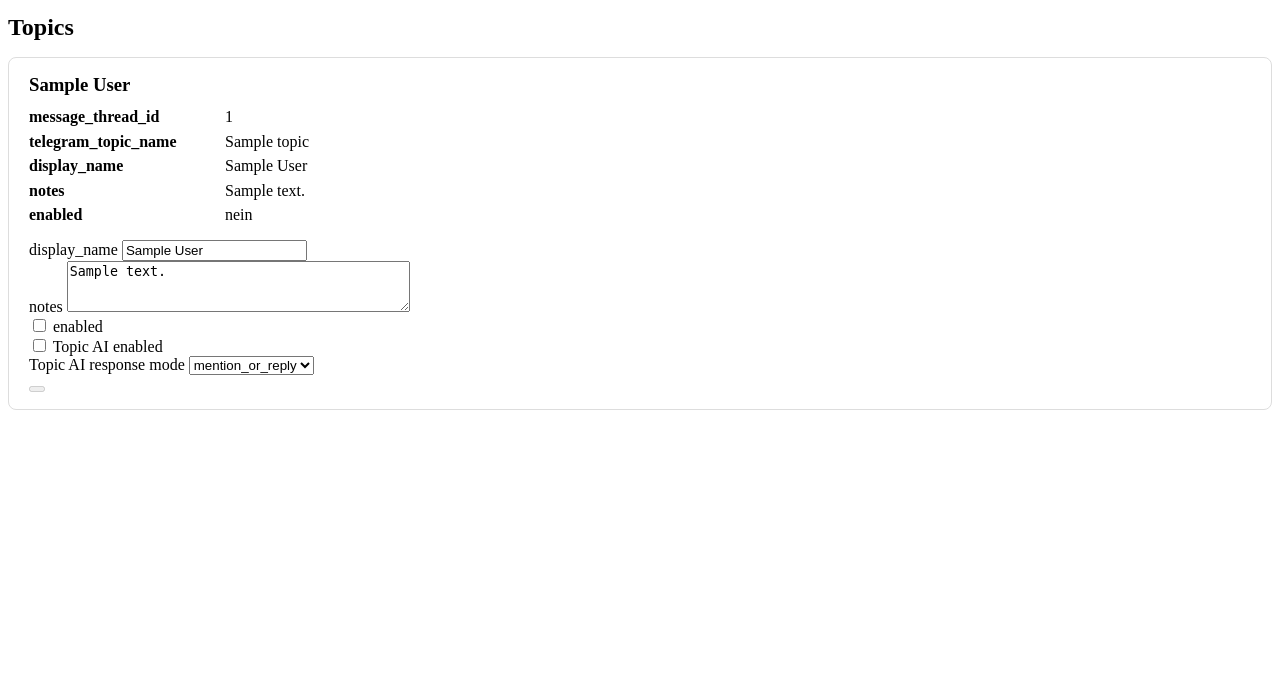
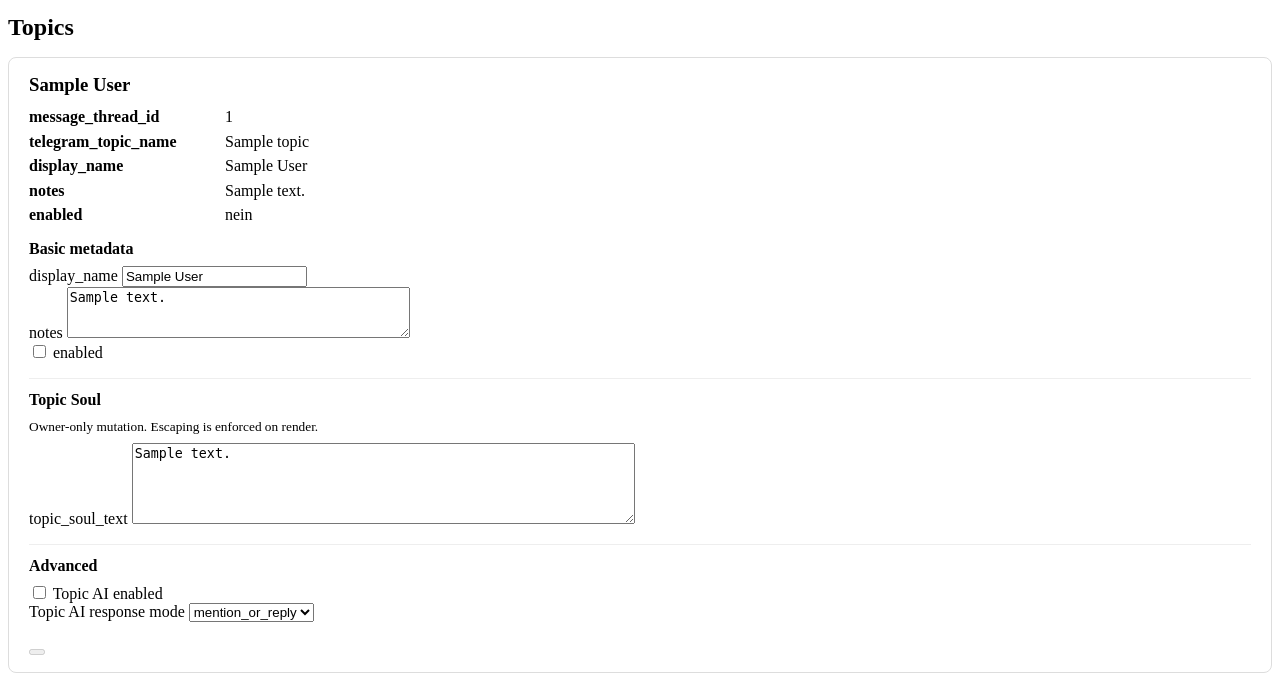
Before and after one commit to Matze383/amo-telegram-bot, a Python web app: template src/amo_bot/webui/templates/group_detail.html in a window 1280 px wide. Shown: the part 388-1069 px from the top of the page. Before the commit the page ends 798 px from the top, so only its background shows below. Run offline with Jinja, Linux system fonts and the light colour scheme; the template is opened without the code that fills it: most values are stand-ins (such as "Sample title", 1, 10 or a date in 2020).

Commit message:
Separate topic soul section on group detail

```diff
--- a/src/amo_bot/webui/templates/group_detail.html
+++ b/src/amo_bot/webui/templates/group_detail.html
@@ -45,6 +45,8 @@
 
             <form method="post" action="{{ url_for('ui.update_topic_metadata', chat_id=group.chat_id, message_thread_id=topic.message_thread_id) }}">
               {{ topic_form.csrf_token }}
+              <section aria-labelledby="topic-{{ topic.message_thread_id }}-basic-heading" style="margin-bottom: 1rem;">
+                <h4 id="topic-{{ topic.message_thread_id }}-basic-heading" style="margin: 0 0 0.5rem 0;">Basic metadata</h4>
                 <label>
                   display_name
                   <input type="text" name="display_name" value="{{ topic.display_name or '' }}" maxlength="255" placeholder="Display Name">
@@ -59,7 +61,19 @@
                   <input type="checkbox" name="enabled" value="y" {% if topic.enabled %}checked{% endif %}>
                   enabled
                 </label>
-              <br>
+              </section>
+
+              <section aria-labelledby="topic-{{ topic.message_thread_id }}-soul-heading" style="margin-bottom: 1rem; border-top: 1px solid #eee; padding-top: 0.75rem;">
+                <h4 id="topic-{{ topic.message_thread_id }}-soul-heading" style="margin: 0 0 0.5rem 0;">Topic Soul</h4>
+                <p style="margin: 0 0 0.5rem 0;"><small>Owner-only mutation. Escaping is enforced on render.</small></p>
+                <label>
+                  topic_soul_text
+                  <textarea name="topic_soul_text" rows="5" cols="60" maxlength="4000" placeholder="Topic Soul text">{{ topic.topic_soul_text or '' }}</textarea>
+                </label>
+              </section>
+
+              <section aria-labelledby="topic-{{ topic.message_thread_id }}-advanced-heading" style="margin-bottom: 1rem; border-top: 1px solid #eee; padding-top: 0.75rem;">
+                <h4 id="topic-{{ topic.message_thread_id }}-advanced-heading" style="margin: 0 0 0.5rem 0;">Advanced</h4>
                 <label>
                   <input type="checkbox" name="ai_enabled" value="y" {% if topic.ai_enabled %}checked{% endif %}>
                   Topic AI enabled
@@ -72,7 +86,8 @@
                     <option value="command" {% if topic.response_mode == 'command' %}selected{% endif %}>command</option>
                   </select>
                 </label>
-              <br>
+              </section>
+
               <button type="submit" {% if not owner_mutation_enabled %}disabled{% endif %}>{{ t('action.save') }}</button>
             </form>
           </article>
```
Also changed, not shown: tests/test_webui_flask_groups.py (+6 -1 lines). Lines whose indentation alone changed are shown as unchanged.
